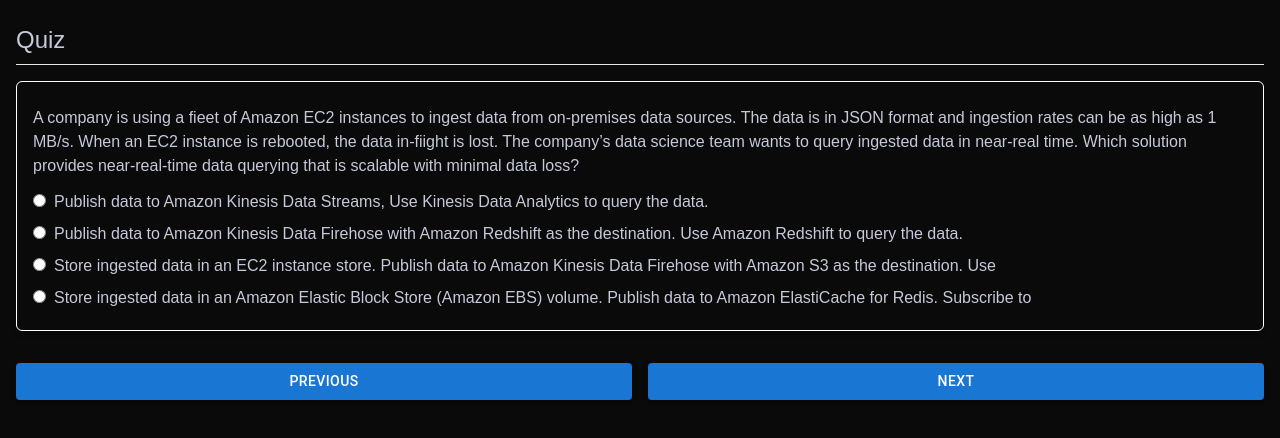
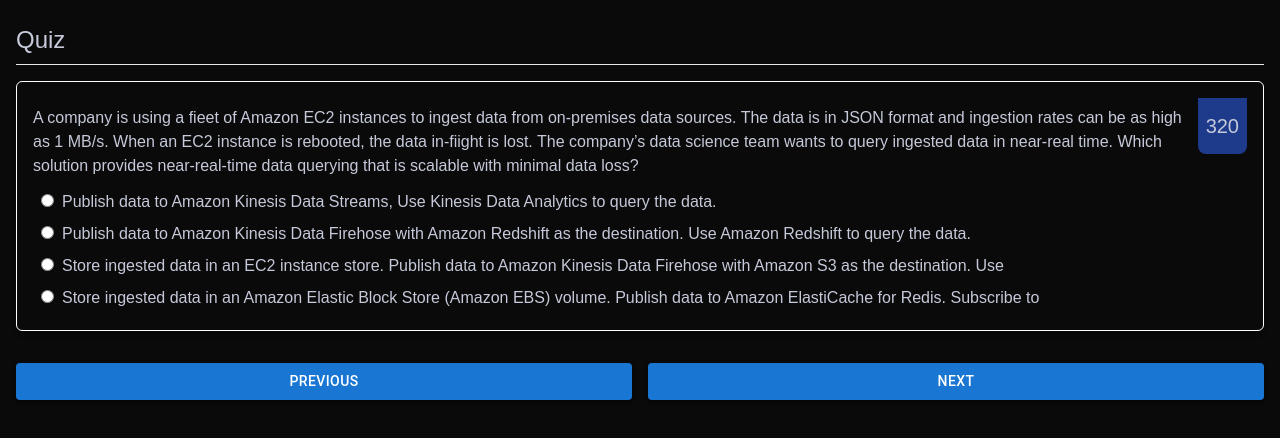
Before and after one commit to hariharanweb/aws-saa-question-bank, a Next.js app: page /quiz in a window 1280 px wide. Shown: the top 438 px of the page. Built offline with nearby package versions, Linux system fonts and the light colour scheme.

Commit message:
Question number and styling

```diff
--- a/app/components/Question.tsx
+++ b/app/components/Question.tsx
@@ -7,6 +7,7 @@
 }
 
 export interface QuestionAnswersType {
+  questionId: string,
   question: string;
   answers: AnswerType[];
   answerCount: number;
@@ -43,8 +44,8 @@
 
   const renderAnswer = (answer: AnswerType, answerCount: number, correctAnswers: string[]) => {
     const answerCss = selectedAnswers.indexOf(answer.option) >= 0 && correctAnswers.indexOf(answer.option) >= 0 ?
-      'py-1 bg-green-900' :
-      'py-1'
+      'py-2 px-2 bg-green-900 rounded-md' :
+      'py-1 px-2'
     if (answerCount === 1) {
       return (
         <div className={answerCss}>
@@ -79,7 +80,10 @@
   return (
     <div className='my-4 border border-white rounded-md shadow-md'>
       <div className='p-4'>
-        <div className='py-2 text-l'>{questionAnswers.question}</div>
+        <div className='flex'>
+          <div className='py-2 text-l'>{questionAnswers.question}</div>
+          <div className='bg-blue-900 px-2 mb-8 rounded-b-lg content-center text-xl'>{questionAnswers.questionId}</div>
+        </div>
         {questionAnswers.answers.map((answer, index) => {
           return (<div key={index}>{renderAnswer(answer, questionAnswers.answerCount, questionAnswers.correctAnswers)}</div>)
         })}
```
